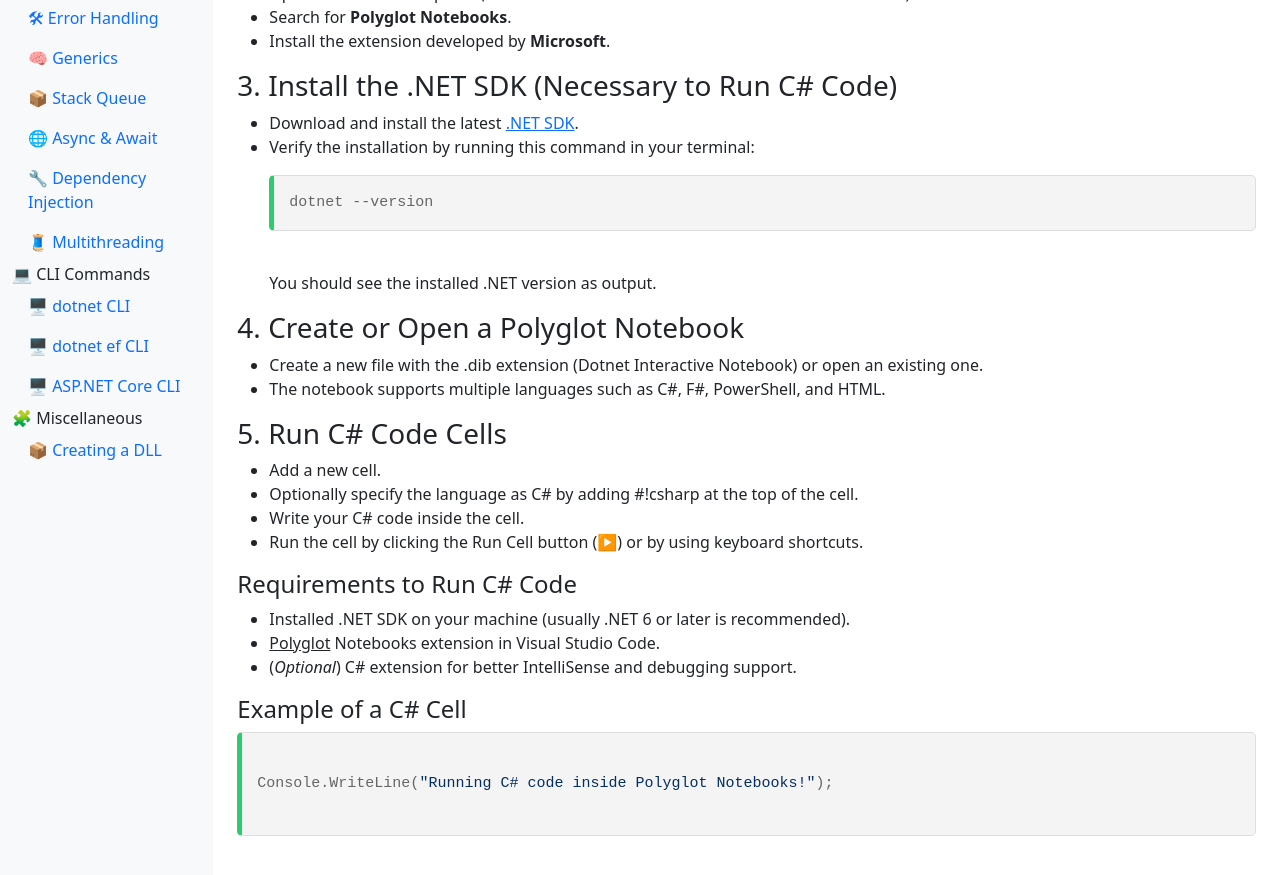
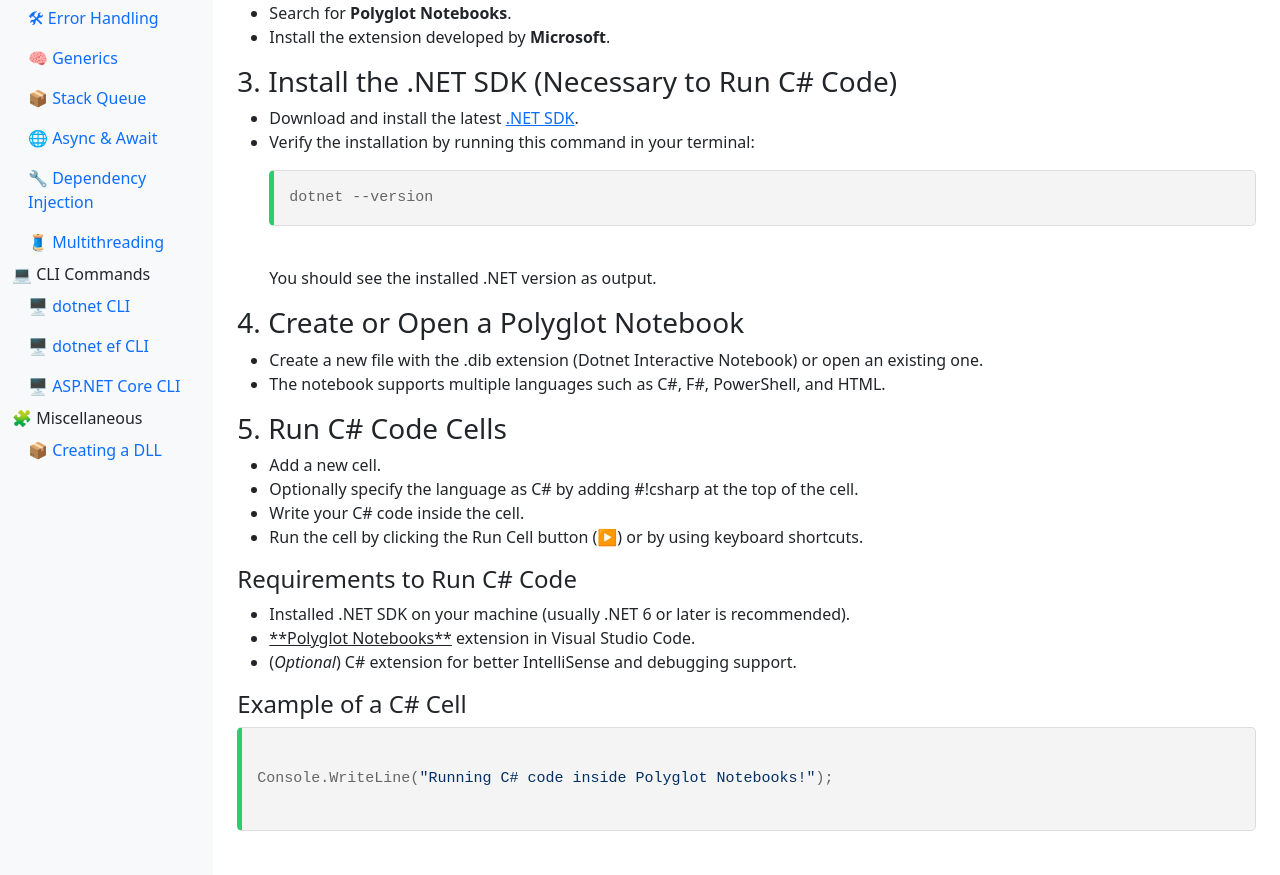
Before and after one commit to buribalkan/C-SHARP-Training, a Jekyll site: the page built from index.md, in a window 1280 px wide and 900 px high, scrolled down 1500 px. Shown: the top 875 px of the window. Built offline with Jekyll 4.4.1, drawn with Linux system fonts in a browser that asks for light colours; nearby versions of some CDN libraries.

```diff
--- a/index.md
+++ b/index.md
@@ -137,7 +137,8 @@ The fastest way to quickly test and understand code is by using **Polyglot Noteb
 
 ## Integrating Polyglot Notebooks with Visual Studio Code
 
-## What are Polyglot Notebooks?
+
+### What are Polyglot Notebooks?
 
 **Polyglot Notebooks** are interactive notebooks that support multiple programming languages within the same environment, such as **C#**, **F#**, **PowerShell**, and more.
 
@@ -179,7 +180,7 @@ You should see the installed .NET version as output.
 #### Requirements to Run C# Code
 
 - Installed .NET SDK on your machine (usually .NET 6 or later is recommended).
-- <u>Polyglot</u> Notebooks extension in Visual Studio Code.
+- <u>**Polyglot Notebooks**</u> extension in Visual Studio Code.
 - (_Optional_) C# extension for better IntelliSense and debugging support.
 
 #### Example of a C# Cell
```
